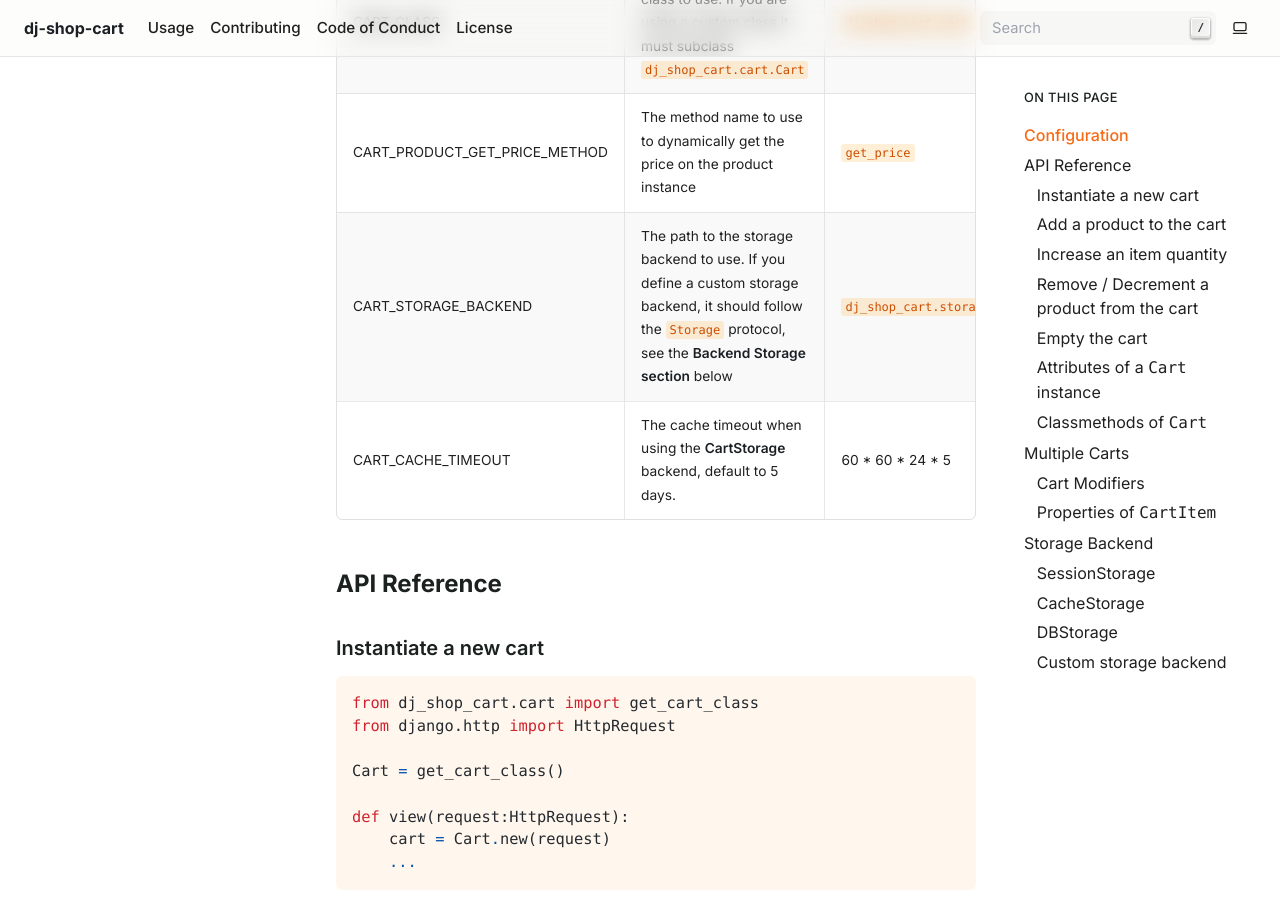
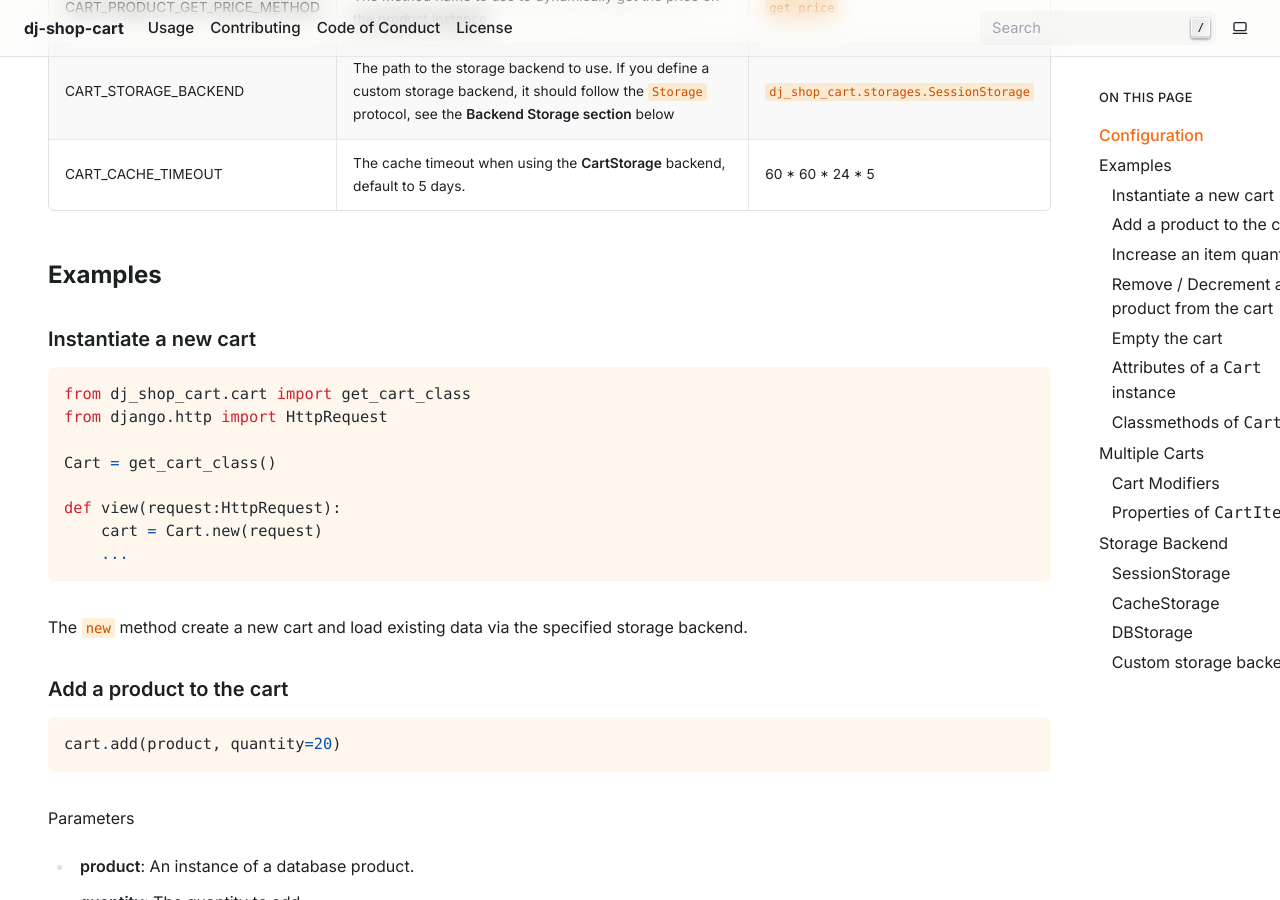
Before and after one commit to Tobi-De/dj-shop-cart, a Sphinx documentation site: the page built from docs/usage.md, in a window 1280 px wide and 900 px high, scrolled down 488 px. Built offline with Sphinx 7.4.7, drawn with Linux system fonts in a browser that asks for light colours.

Commit message:
style: change landing page layout

```diff
--- a/docs/conf.py
+++ b/docs/conf.py
@@ -47,5 +47,6 @@ html_theme_options = {
             "title": "License",
             "url": "license"
         },
-    ]
+    ],
+    "page_layout": "compact",
 }
--- a/docs/usage.md
+++ b/docs/usage.md
@@ -12,7 +12,7 @@ Configure the cart behaviour in your Django settings. All settings are optional
 | CART_STORAGE_BACKEND          | The path to the storage backend to use. If you define a custom storage backend, it should follow the `Storage` protocol, see the **Backend Storage section** below | `dj_shop_cart.storages.SessionStorage` |
 | CART_CACHE_TIMEOUT            | The cache timeout when using the **CartStorage** backend, default to 5 days.                                                                                       | 60 * 60 * 24 * 5                     |
 
-## API Reference
+## Examples
 
 ### Instantiate a new cart
 
```
